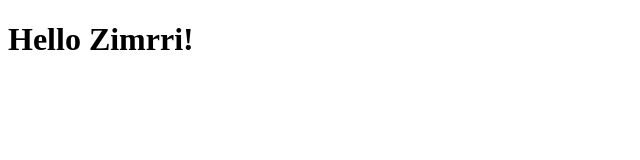
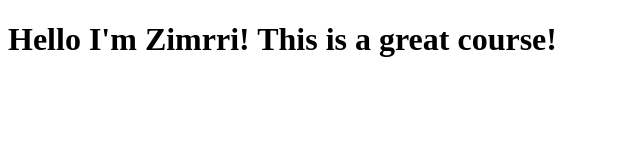
Before and after one commit to zimrri96athlete/coursera-test, a plain HTML site: page site/index.html in a window 1280 px wide. Shown: the whole page, without its empty margins (0-640 px from the left). Drawn offline with Linux system fonts and the light colour scheme.

Commit message:
Small addition to our page content.

```diff
--- a/site/index.html
+++ b/site/index.html
@@ -4,6 +4,6 @@
 	<title>Hello Zimrri!</title>
 </head>
 <body>
-<h1>Hello Zimrri!</h1>
+<h1>Hello I'm Zimrri! This is a great course!</h1>
 </body>
 </html>
```
